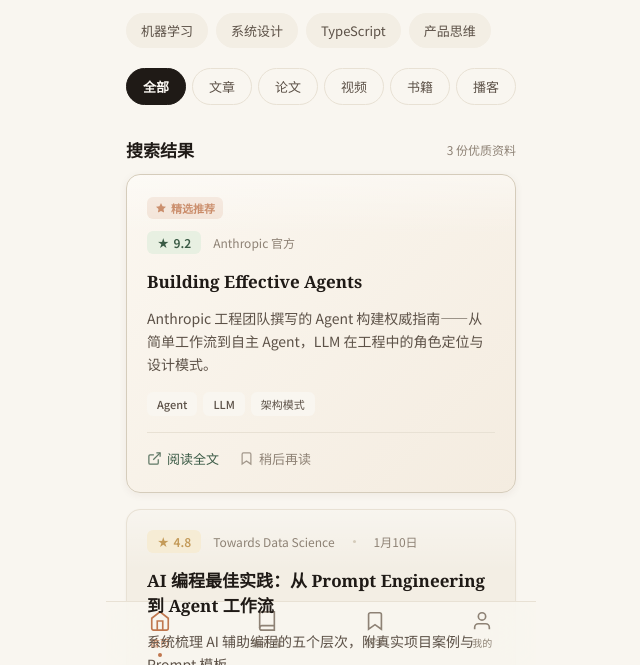
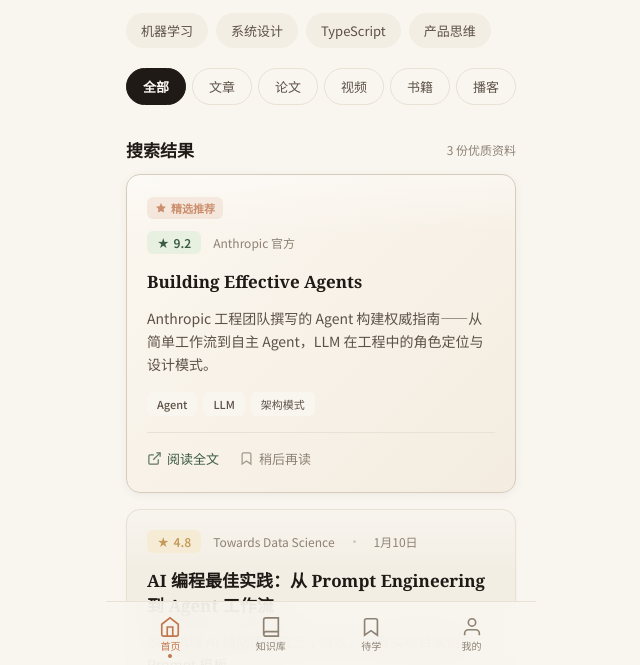
Before and after one commit to Aurora-ship-ai/zhiyuan, a plain HTML site: page docs/preview-v2.html in a window 1280 px wide. Shown: the part 135-800 px from the top of the page, without its empty margins (319-959 px from the left). Drawn offline with Linux system fonts and the light colour scheme.

Commit message:
fix: 修复底部导航栏串模问题 — 弹性均分+防溢出+层级修复

```diff
--- a/docs/preview-v2.html
+++ b/docs/preview-v2.html
@@ -237,22 +237,26 @@
   /* ========== 底部导航 ========== */
   .tab-bar {
     position: fixed; bottom: 0; left: 50%; transform: translateX(-50%);
-    width: 100%; max-width: 430px;
-    display: flex; justify-content: space-around; align-items: flex-start;
+    width: 100%; max-width: 430px; min-width: 320px;
+    display: flex; justify-content: space-evenly; align-items: center;
     background: rgba(249, 246, 240, 0.88);
     backdrop-filter: blur(20px); -webkit-backdrop-filter: blur(20px);
-    border-top: 1px solid var(--border);
-    height: 64px; padding-top: 8px;
+    border-top: 1px solid var(--border); overflow: hidden;
+    height: 64px; padding: 6px 4px 0;
+    z-index: 100;
   }
   .tab-item {
     display: flex; flex-direction: column; align-items: center; gap: 3px;
-    font-size: 10px; font-weight: 500; color: var(--text-tertiary);
-    cursor: pointer; transition: color var(--transition); min-width: 44px;
+    font-size: 10px; font-weight: 500; color: var(--text-tertiary); line-height: 1;
+    cursor: pointer; transition: color var(--transition);
+    flex: 1 1 25%; min-width: 0; max-width: 80px;
+    text-align: center; white-space: nowrap; overflow: hidden;
+    padding: 0 2px;
   }
   .tab-item.active { color: var(--accent); }
   .tab-dot {
     width: 4px; height: 4px; border-radius: 50%; background: transparent;
-    transition: background var(--transition);
+    transition: background var(--transition); flex-shrink: 0;
   }
   .tab-item.active .tab-dot { background: var(--accent); }
 
```
